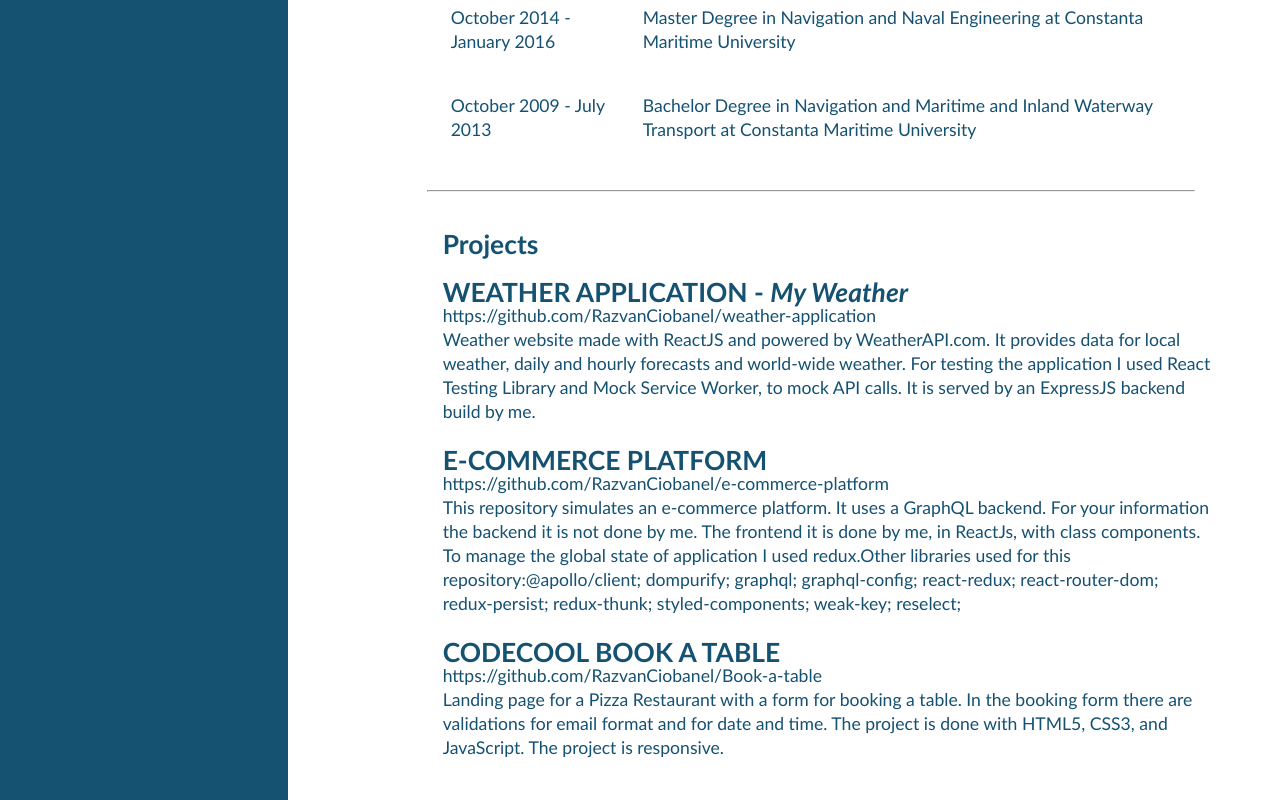
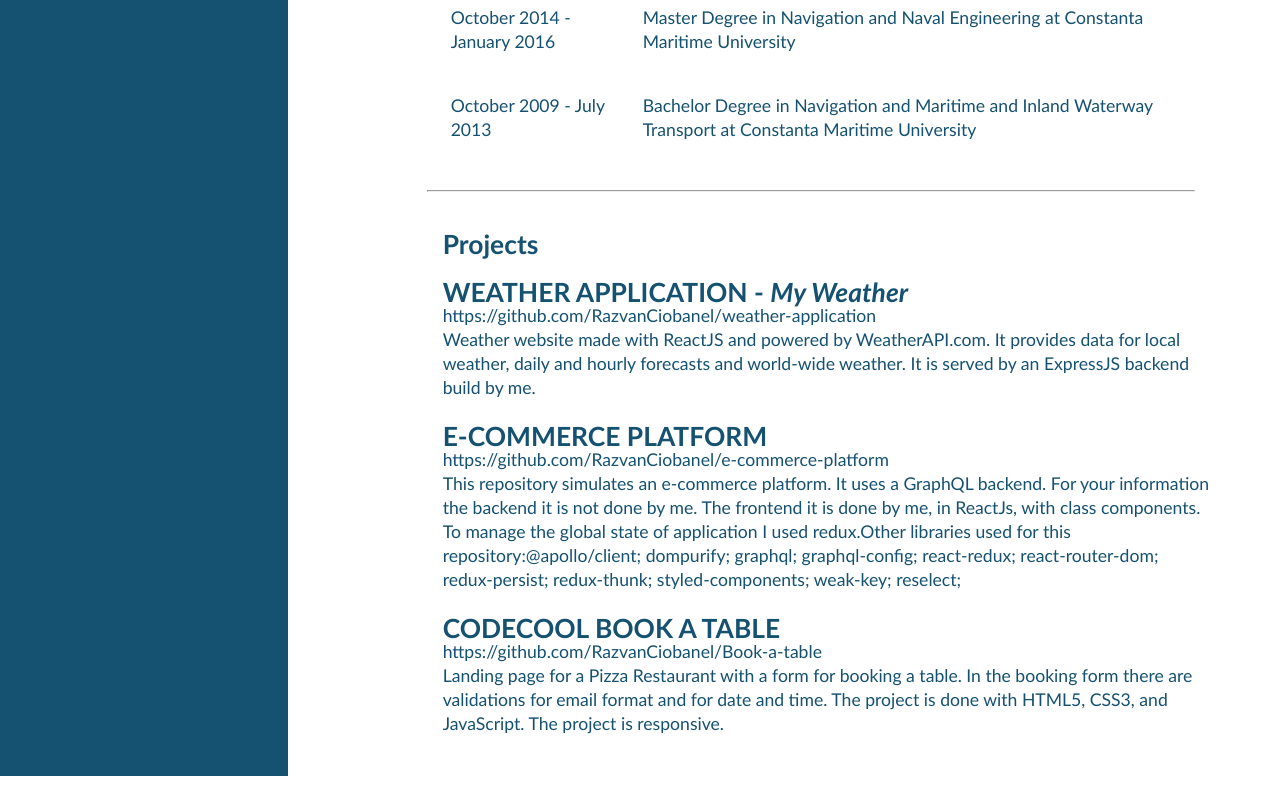
Before and after one commit to RazvanCiobanel/razvan-cosmin-ciobanel-resume, a React (Create React App) app: page / in a window 1280 px wide. Shown: the part 972-1772 px from the top of the page. After the commit the page ends 1748 px from the top, so only its background shows below. Built offline with nearby package versions, Linux system fonts and the light colour scheme.

Commit message:
My weather

```diff
--- a/src/Components/ResumeObj.jsx
+++ b/src/Components/ResumeObj.jsx
@@ -118,8 +118,7 @@ const ResumeObj = () => {
           <p>
             Weather website made with ReactJS and powered by WeatherAPI.com. It
             provides data for local weather, daily and hourly forecasts and
-            world-wide weather. For testing the application I used React Testing
-            Library and Mock Service Worker, to mock API calls. It is served by
+            world-wide weather. It is served by
             an ExpressJS backend build by me.
           </p>
         </div>{" "}
```
